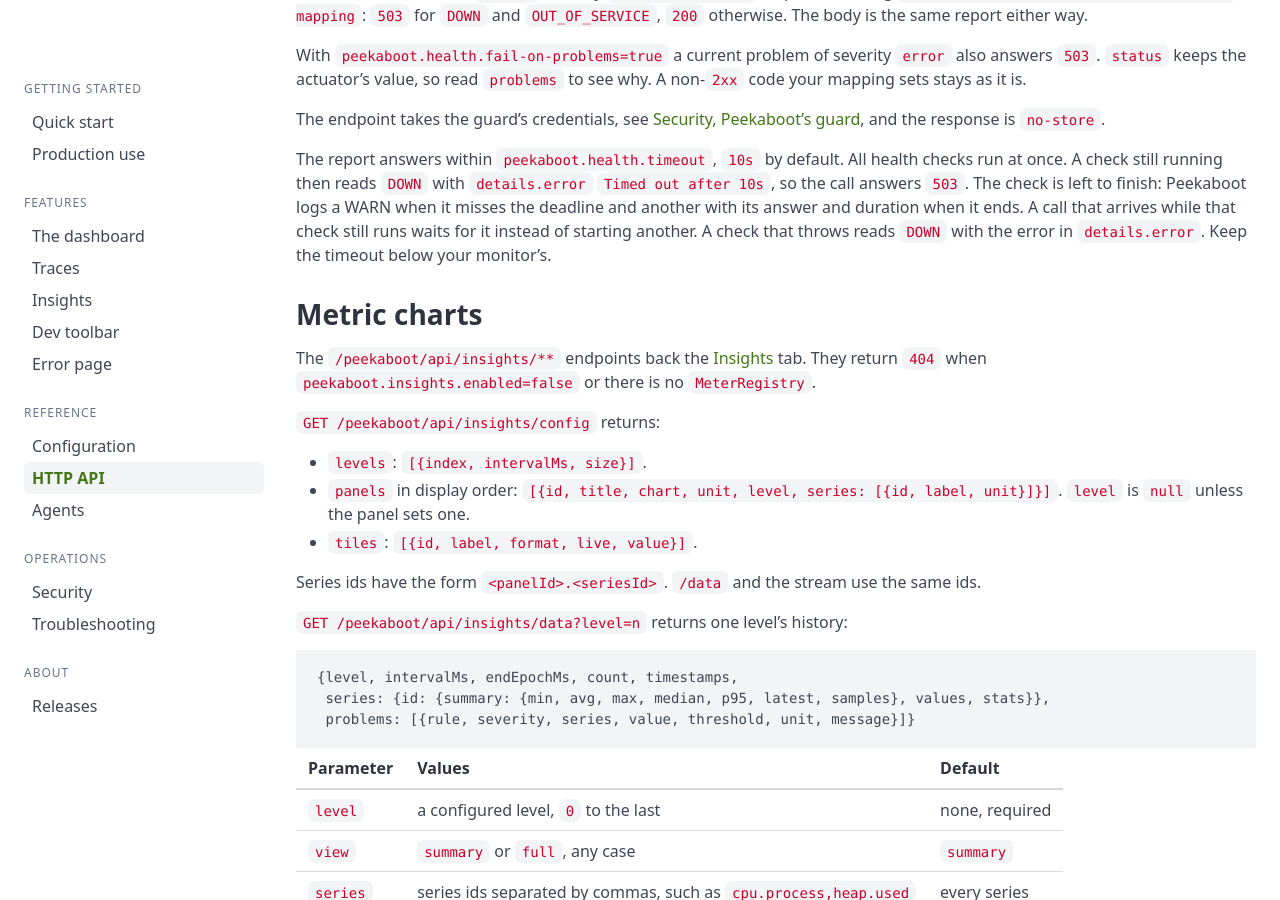
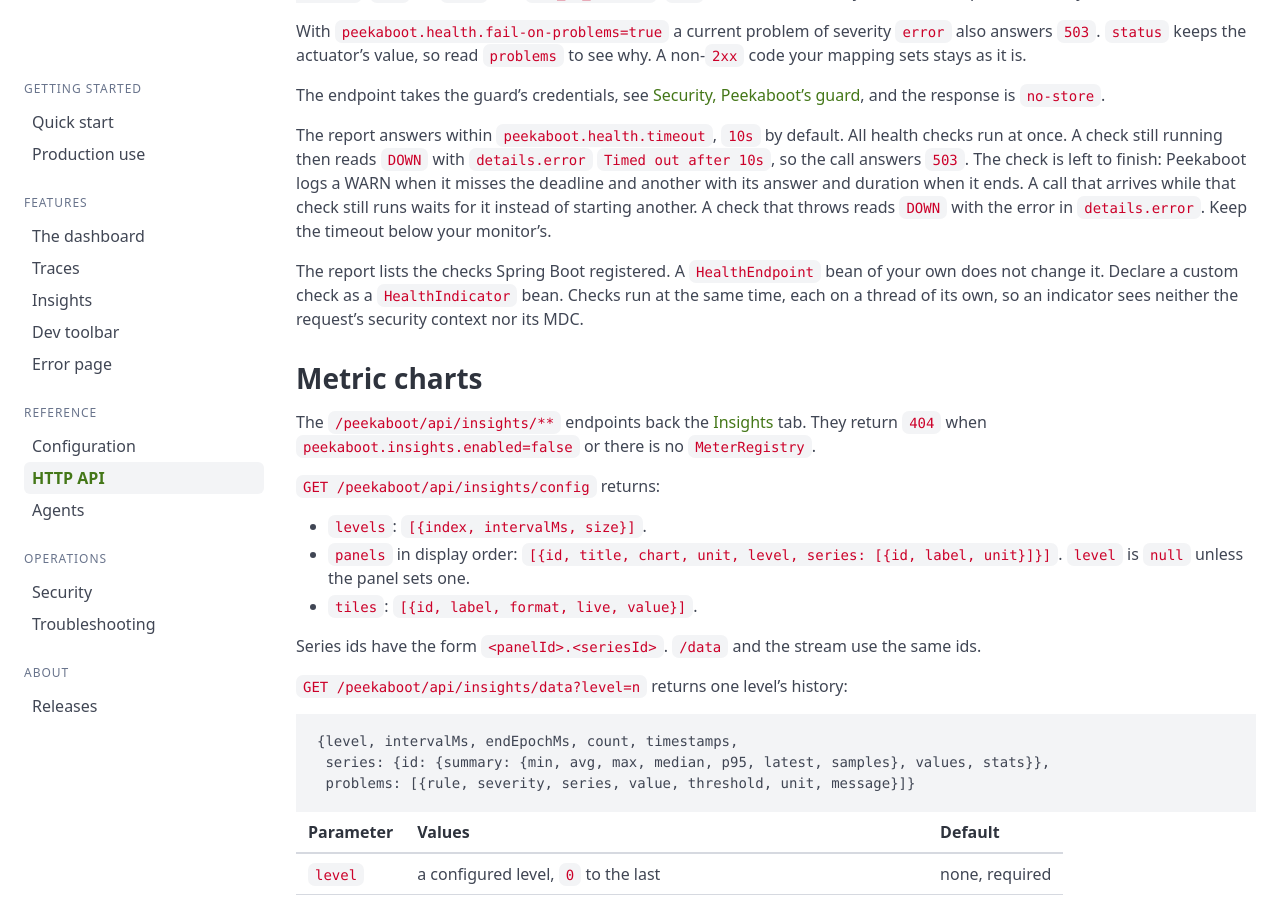
Before and after one commit to peekaboot-org/peekaboot-org.github.io, a Jekyll site: the page built from docs/api.md, in a window 1280 px wide and 900 px high, scrolled down 15813 px. Built offline with Jekyll 4.4.1, drawn with Linux system fonts in a browser that asks for light colours; some of the changed text lies outside the part shown.

Commit message:
docs: say what the health report reads

```diff
--- a/docs/api.md
+++ b/docs/api.md
@@ -545,8 +545,8 @@ connects to and what Peekaboot has seen go wrong lately:
 unchanged. It reads `UNKNOWN` where the health endpoint is off.
 
 `durationMs` is how long the component's check took, in milliseconds. A group's is its slowest
-child's. It is `null` where Spring Boot's health registry or group beans are missing; the report
-then reads your `HealthEndpoint` bean as a whole, without the deadline below.
+child's. It is `null` where Spring Boot's health setup is not auto-configured. The deadline below
+does not apply there either.
 
 `connection` says what a component connects to. It comes from your configuration, so it is there
 while the target is down. It is `null` for a component Peekaboot cannot describe.
@@ -608,6 +608,10 @@ call answers `503`. The check is left to finish: Peekaboot logs a WARN when it m
 and another with its answer and duration when it ends. A call that arrives while that check still
 runs waits for it instead of starting another. A check that throws reads `DOWN` with the error in
 `details.error`. Keep the timeout below your monitor's.
+
+The report lists the checks Spring Boot registered. A `HealthEndpoint` bean of your own does not
+change it. Declare a custom check as a `HealthIndicator` bean. Checks run at the same time, each
+on a thread of its own, so an indicator sees neither the request's security context nor its MDC.
 
 ## Metric charts {#the-insights-endpoints}
 
```
